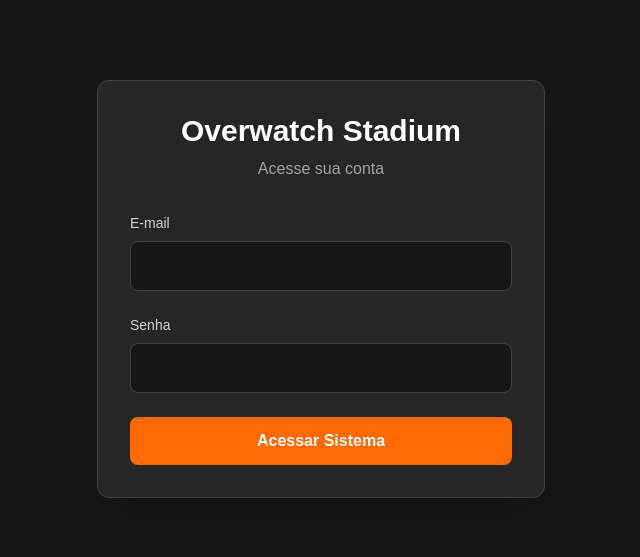
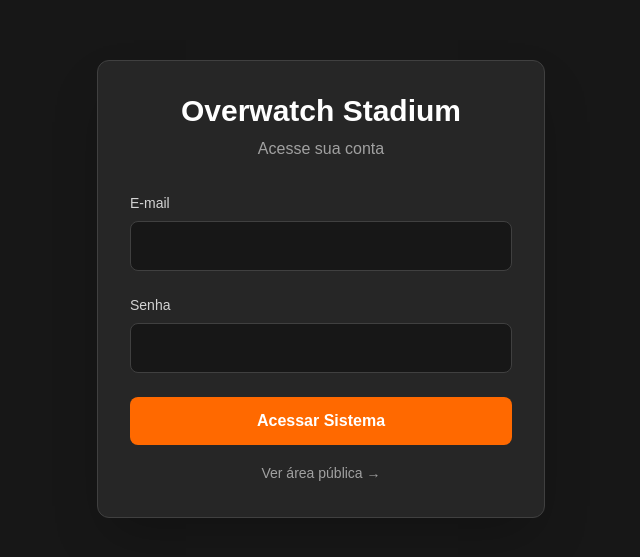
Before and after one commit to Henriquegp1/overwatch-stadium-web, a Next.js app: page / in a window 1280 px wide. Shown: the part 111-668 px from the top of the page, without its empty margins (319-959 px from the left). Built offline with nearby package versions, Linux system fonts and the light colour scheme.

Commit message:
feat: acesso a area publica no login e menu admin, remove prints do menu

```diff
--- a/app/admin/page.tsx
+++ b/app/admin/page.tsx
@@ -36,11 +36,11 @@
       icone: "📝",
     },
     {
-      titulo: "Aprovação de Prints",
-      descricao: "Validar resultados 3x0 enviados pelos capitães",
-      rota: "/admin/partidas",
-      cor: "border-orange-500 hover:bg-orange-900/30",
-      icone: "📋",
+      titulo: "Área Pública",
+      descricao: "Ver a página pública do torneio como os participantes veem",
+      rota: "/publico",
+      cor: "border-blue-500 hover:bg-blue-900/30",
+      icone: "🌐",
     },
   ];
 
--- a/app/page.tsx
+++ b/app/page.tsx
@@ -89,6 +89,14 @@
             Acessar Sistema
           </button>
         </form>
+        <div className="mt-4 text-center">
+          <button
+            onClick={() => router.push("/publico")}
+            className="text-neutral-400 hover:text-white text-sm transition-colors"
+          >
+            Ver área pública →
+          </button>
+        </div>
       </div>
     </main>
   );
```
